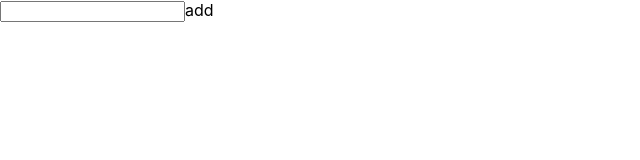
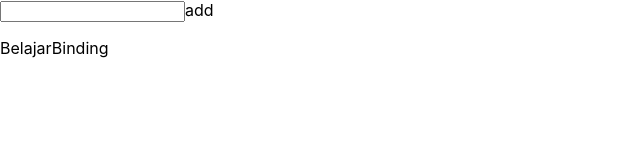
Before and after one commit to Soe-Hok-Gie/halo-koding, a React (Create React App) app: page / in a window 1280 px wide. Shown: the top 160 px of the page, without its empty margins (0-640 px from the left). Built offline with nearby package versions, Linux system fonts and the light colour scheme.

Commit message:
belajar data Binding react

```diff
--- a/src/App.js
+++ b/src/App.js
@@ -1,8 +1,14 @@
 import React from "react";
+import BelajarBinding from "./components/BelajarBinding";
 import Todolist from "./components/Todolist";
 
 const App = () => {
-  return <Todolist />;
+  return (
+    <div>
+      <Todolist />
+      <BelajarBinding />
+    </div>
+  );
 };
 
 export default App;
--- /dev/null
+++ b/src/components/BelajarBinding.js
@@ -0,0 +1,7 @@
+import React from "react";
+
+const BelajarBinding = () => {
+  return <div>BelajarBinding</div>;
+};
+
+export default BelajarBinding;
```
